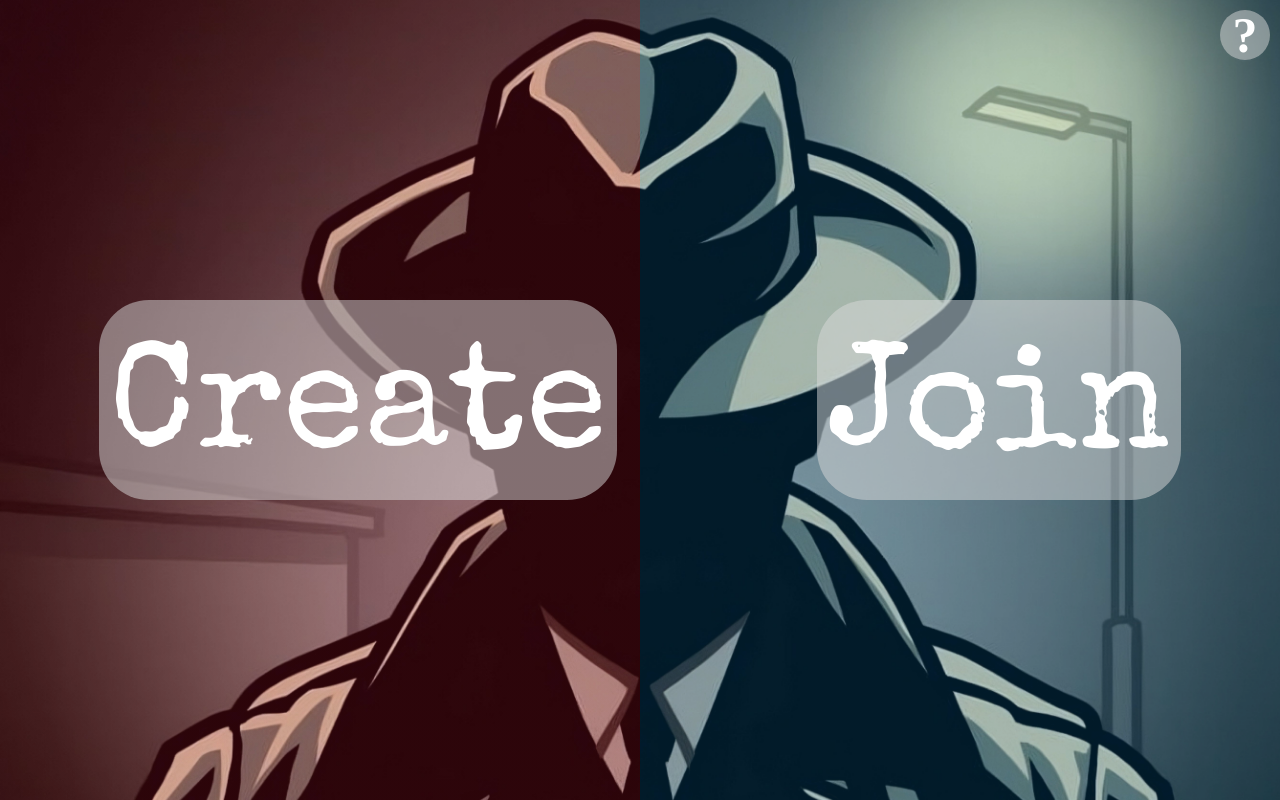
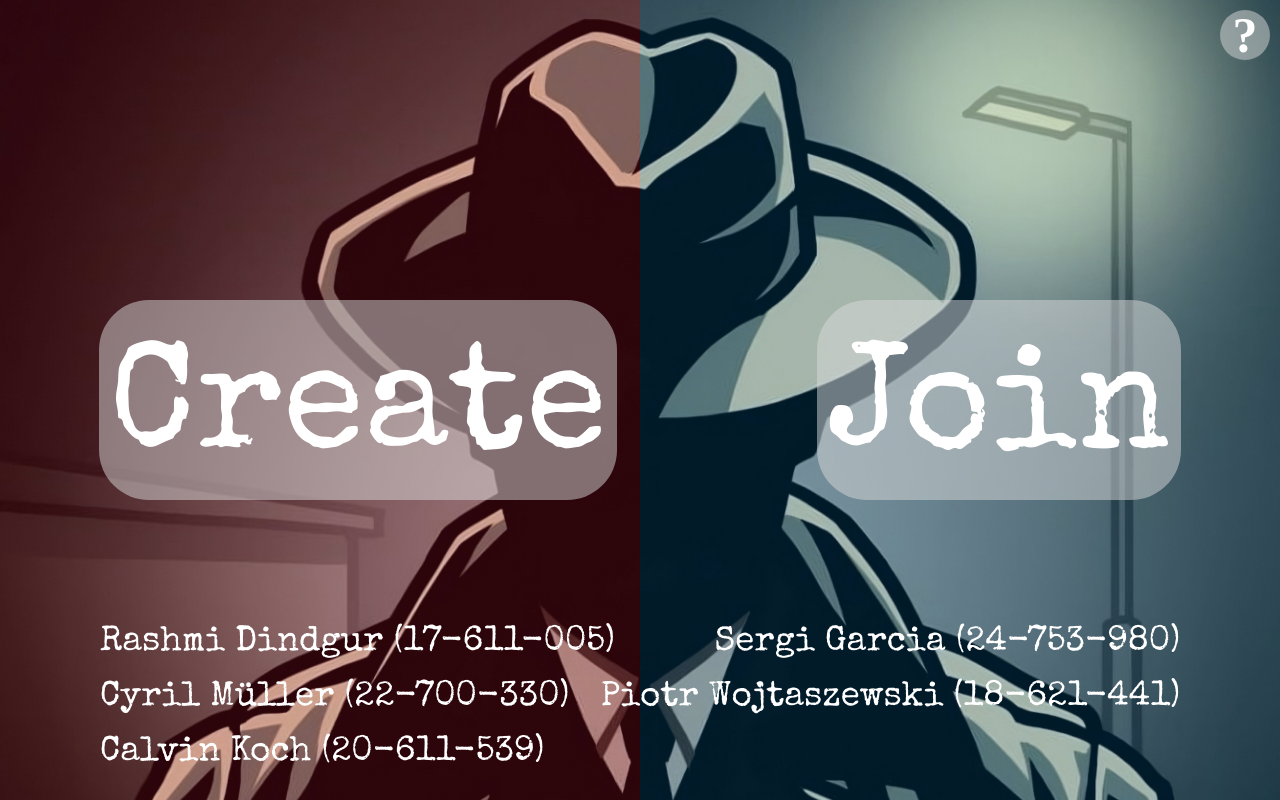
Before and after one commit to cyrimu/sopra-fs25-group-16-client, a Next.js app: page / in a window 1280 px wide. Built offline with nearby package versions, Linux system fonts and the light colour scheme; a web font is replaced by a local one; what @ant-design/nextjs-registry would draw is missing.

Commit message:
add the credits for the people that built the project

```diff
--- a/app/page.tsx
+++ b/app/page.tsx
@@ -10,6 +10,30 @@ export default function Home() {
   return (
     <div className={styles.centered}>
       <div className={styles.redBlueOverlay} />
+      {/* Credits to the people that built the project */}
+      <div className={styles.creditWrapper}>
+        <div className={styles.creditColumn}>
+          <div className={styles.creditRow}>
+            <span className={styles.creditNames}>
+              Rashmi Dindgur (17-611-005)
+            </span>
+            <span className={styles.creditNames}>
+              Sergi Garcia (24-753-980)
+            </span>
+          </div>
+          <div className={styles.creditRow}>
+            <span className={styles.creditNames}>
+              Cyril Müller (22-700-330)
+            </span>
+            <span className={styles.creditNames}>
+              Piotr Wojtaszewski (18-621-441)
+            </span>
+          </div>
+          <div className={styles.creditRow}>
+            <span className={styles.creditNames}>Calvin Koch (20-611-539)</span>
+          </div>
+        </div>
+      </div>
       <div className={styles.homeContainer}>
         <LargeButton onClick={() => router.push("/create")}>Create</LargeButton>
         <LargeButton onClick={() => router.push("/join")}>Join</LargeButton>
--- a/app/styles/page.module.css
+++ b/app/styles/page.module.css
@@ -197,3 +197,29 @@
   cursor: not-allowed;
   opacity: 0.6;
 }
+
+.creditWrapper {
+  position: absolute;
+  bottom: 30px;
+  width: 100%;
+  padding: 0 100px;
+}
+
+.creditColumn {
+  display: flex;
+  flex-direction: column;
+  gap: 20px;
+}
+
+.creditRow {
+  display: flex;
+  flex-direction: row;
+  justify-content: space-between;
+  gap: 20px;
+}
+
+.creditNames {
+  font-family: "Special Elite", serif;
+  color: white;
+  font-size: 35px;
+}
```
